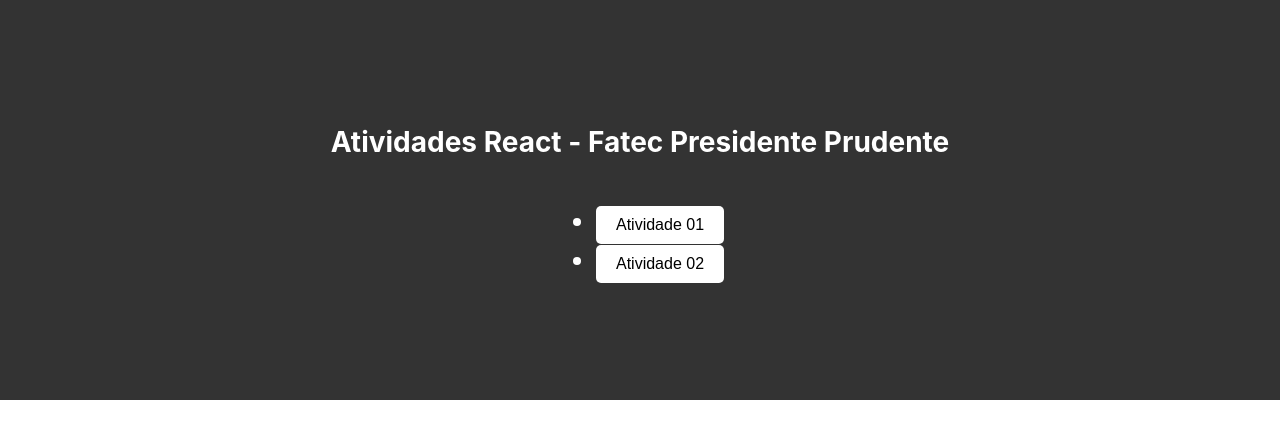
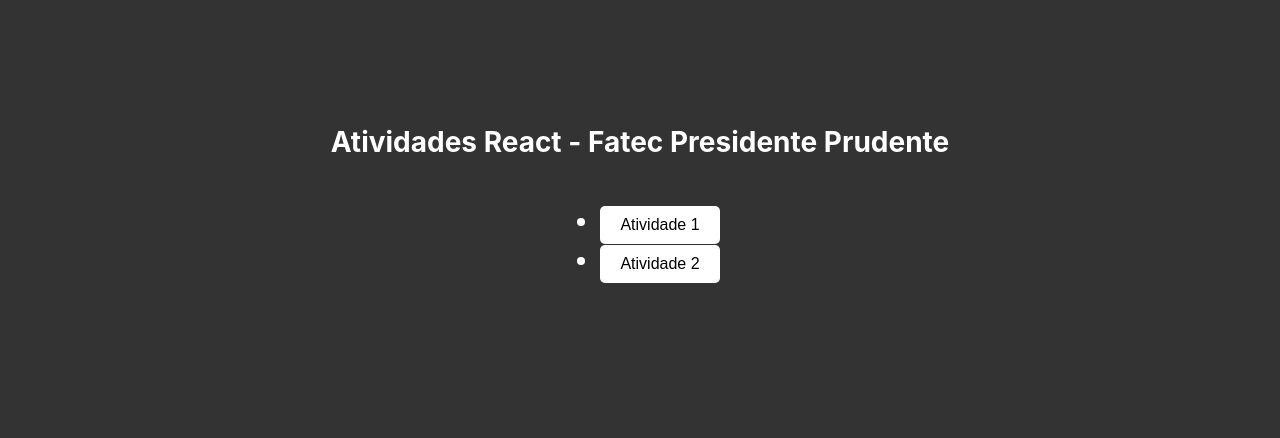
Before and after one commit to KaiqueSandel/LabEngenhariaSoftware-FATEC-React, a React (Create React App) app: page / in a window 1280 px wide. Shown: the top 438 px of the page. Built offline with nearby package versions, Linux system fonts and the light colour scheme.

Commit message:
Add files via upload

```diff
--- a/src/Home.js
+++ b/src/Home.js
@@ -3,7 +3,72 @@
 import './index.css';
 const Home = () =>{
     return (
-        <div className='Index'>
+        <div className="Index">
+        <header className="Index-header">
+            <nav className="navbar">
+                <div>
+                    <h1>Atividades React - Fatec Presidente Prudente</h1>
+                </div>
+            </nav>
+            <ul>
+                <li>
+                    <Link to="/Atv01"><button className="btn-voltar">Atividade 1</button></Link>
+                </li>
+                <li>
+                    <Link to="/Atv02"><button className="btn-voltar">Atividade 2</button></Link>
+                </li>
+            </ul>
+        </header>
+</div>
+    );
+}
+export default Home;
+/** feio mas funciona
+ *       <div>
+            <h1>Atividades React - Fatec Presidente Prudente</h1>
+            <nav>
+                <ul>
+                    <li>
+                        <Link to="/Atv01">Atividade 01</Link>
+                    </li>
+                    <li>
+                        <Link to="/Atv02">Atividade 02</Link>
+                    </li>
+                </ul>
+            </nav>
+        </div>
+ */
+
+/** bonito mas n funciona
+ * <div className="Index">
+            <header className="Index-header">
+                <nav className="navbar">
+                    <div>
+                        <h1>Atividades React - Fatec Presidente Prudente</h1>
+                    </div>
+                </nav>
+                <ul>
+                    <li>
+                        <Link to="/Atv01"><button className="btn-voltar">Atividade 1</button></Link>
+                    </li>
+                    <li>
+                        <Link to="/Atv02>"><button className="btn-voltar">Atividade 2</button></Link>
+                    </li>
+
+                </ul>
+            </header>
+    </div>
+ */
+
+
+
+
+
+
+
+
+/** github e funciona
+ *         <div className='Index'>
             <header className='Index-header'>
                     <nav className='navbar'>
                         <div>
@@ -20,22 +85,4 @@
                         </ul>
             </header>
         </div>
-
-    );
-}
-export default Home;
-/**
- *       <div>
-            <h1>Atividades React - Fatec Presidente Prudente</h1>
-            <nav>
-                <ul>
-                    <li>
-                        <Link to="/Atv01">Atividade 01</Link>
-                    </li>
-                    <li>
-                        <Link to="/Atv02">Atividade 02</Link>
-                    </li>
-                </ul>
-            </nav>
-        </div>
  */
--- a/src/index.css
+++ b/src/index.css
@@ -1,5 +1,6 @@
 body {
   margin: 0;
+  background-color: #333333;
   font-family: -apple-system, BlinkMacSystemFont, 'Segoe UI', 'Roboto', 'Oxygen',
     'Ubuntu', 'Cantarell', 'Fira Sans', 'Droid Sans', 'Helvetica Neue',
     sans-serif;
@@ -34,8 +35,12 @@
   background-color: #333;
   color: #fff;
   padding: 10px 20px;
+  gap: 40px;
 }
 
+.navbar h1 {
+  text-align: left;
+}
 
 .btn-voltar {
   background-color: #fff;
@@ -97,6 +102,7 @@
   justify-content: space-between;
   width: 100%;
   margin-bottom: 500px;
+  gap: 24px;
 }
 
 .pessoa {
```
